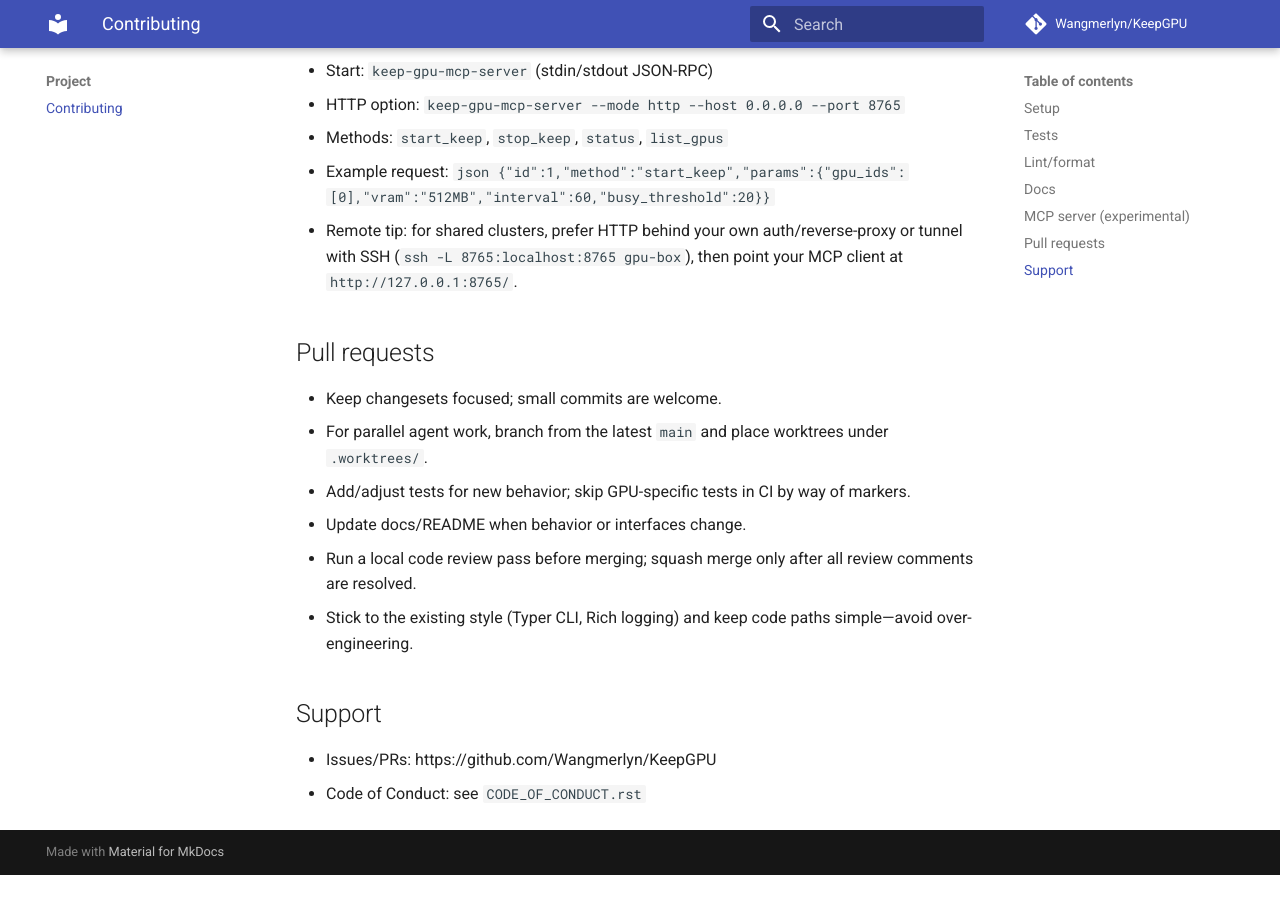
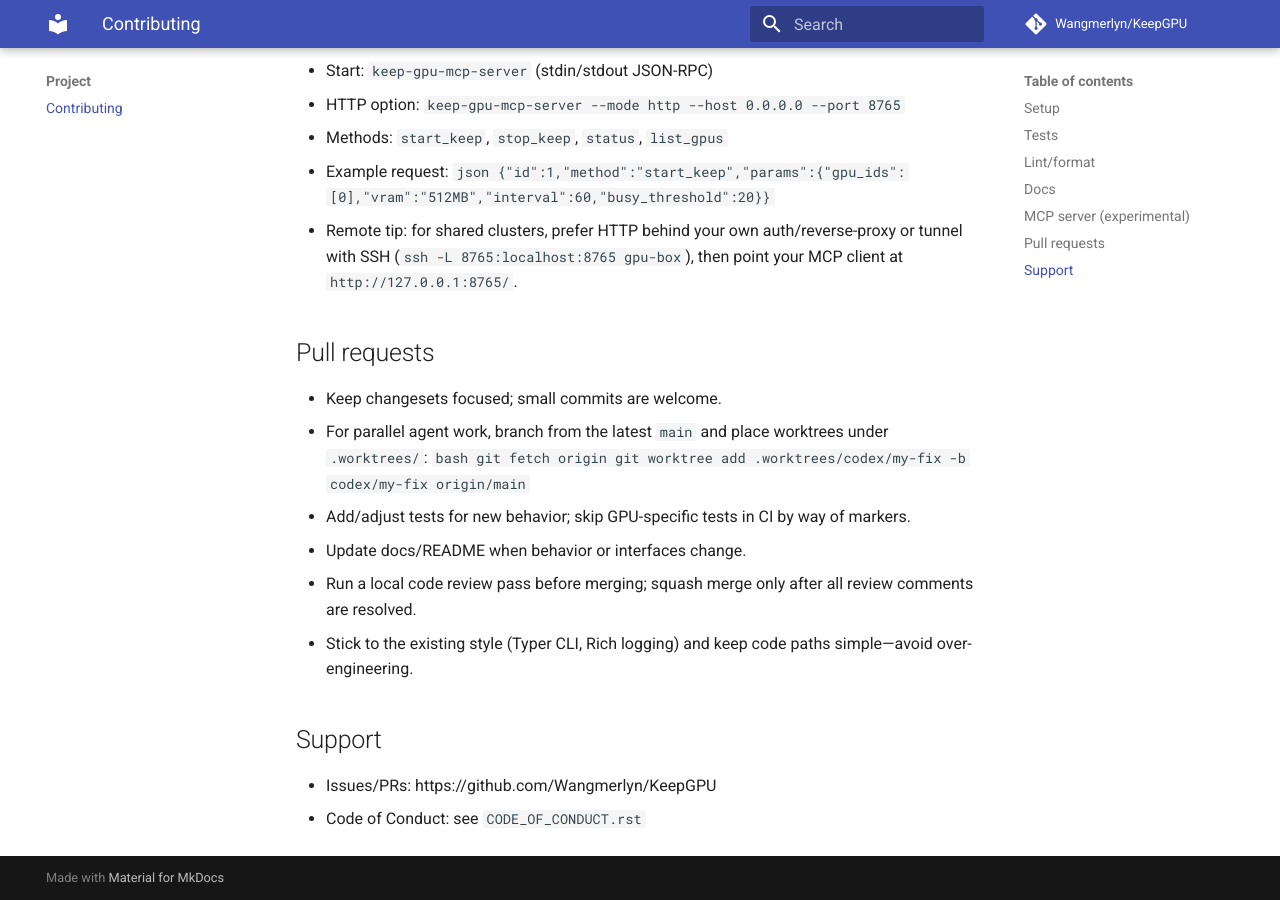
Before and after one commit to Wangmerlyn/KeepGPU, an MkDocs documentation site: the page built from docs/contributing.md, in a window 1280 px wide and 900 px high, scrolled down 1082 px. Built offline with MkDocs 1.6.1 and Material for MkDocs 9.7.7, drawn with Linux system fonts in a browser that asks for light colours; comment, search, counter and statistics services are not loaded; before the commit the page ends 1957 px from its top, so only the background shows below that.

Commit message:
docs(workflow): show local worktree command

````diff
--- a/docs/contributing.md
+++ b/docs/contributing.md
@@ -67,7 +67,11 @@ expectations so you can get productive quickly and avoid surprises in CI.
 
 - Keep changesets focused; small commits are welcome.
 - For parallel agent work, branch from the latest `main` and place worktrees
-  under `.worktrees/`.
+  under `.worktrees/`:
+  ```bash
+  git fetch origin
+  git worktree add .worktrees/codex/my-fix -b codex/my-fix origin/main
+  ```
 - Add/adjust tests for new behavior; skip GPU-specific tests in CI by way of markers.
 - Update docs/README when behavior or interfaces change.
 - Run a local code review pass before merging; squash merge only after all
````
Also changed, not shown: AGENTS.md (+1 -0 lines).
